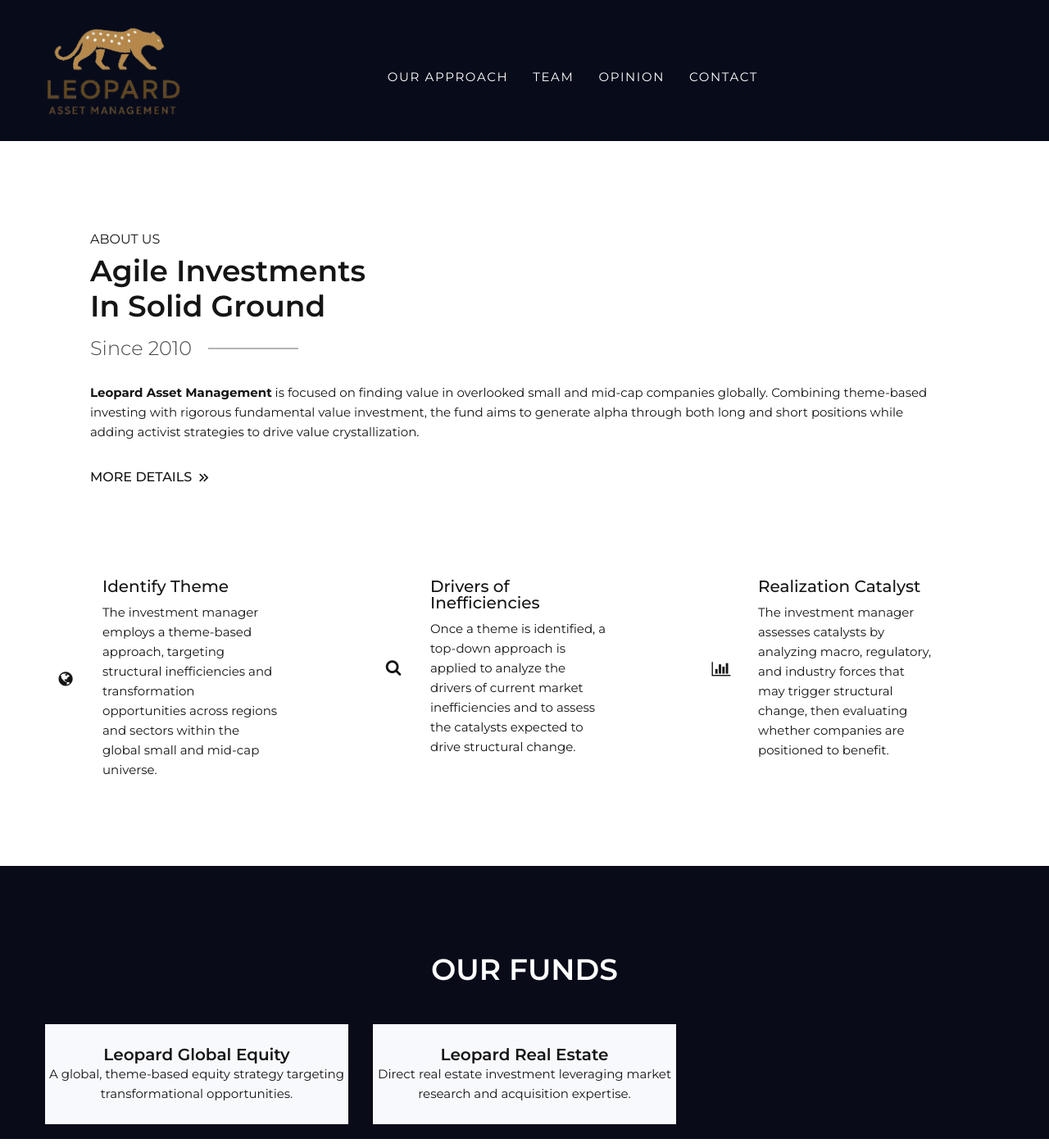
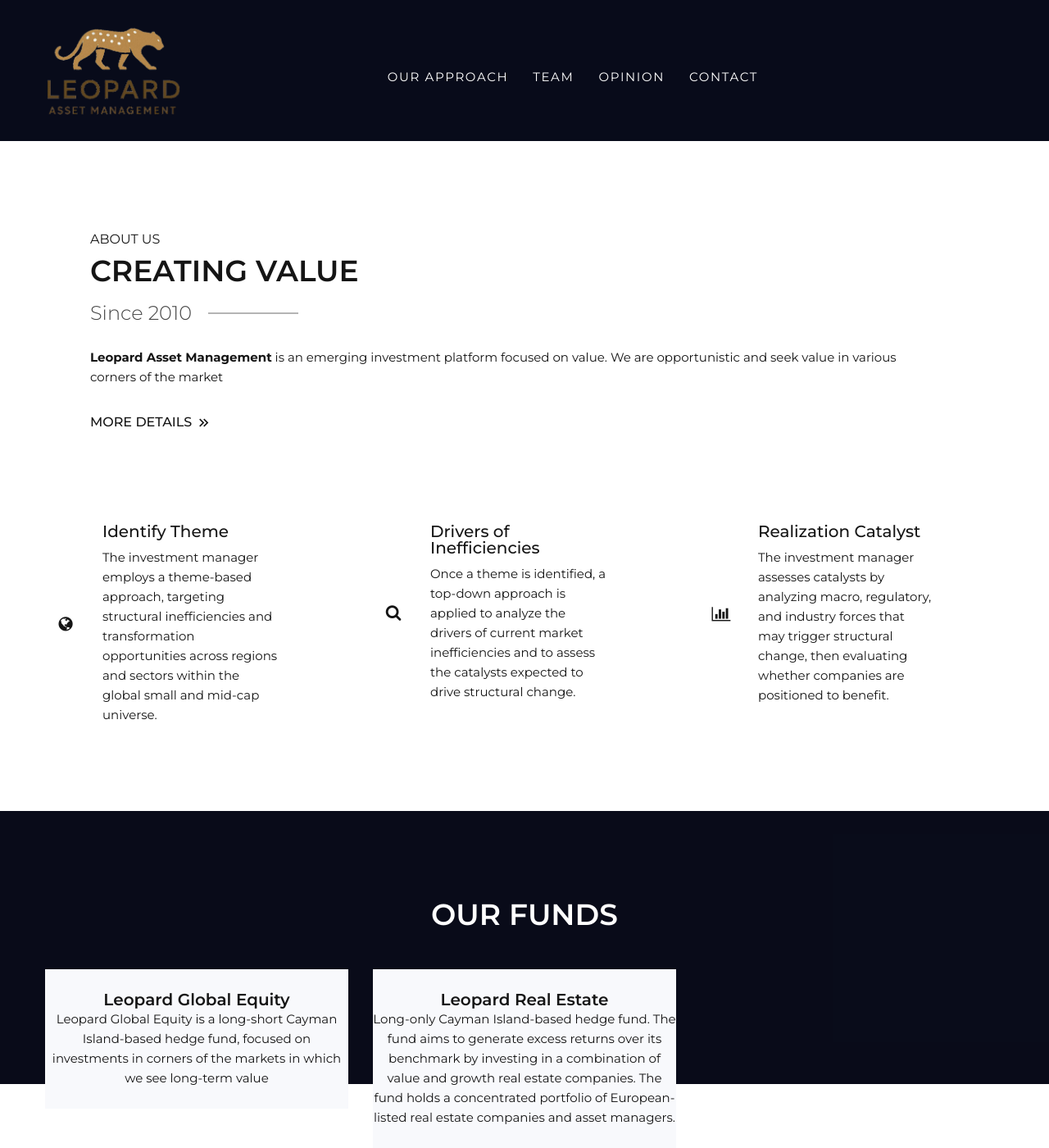
Before and after one commit to dortheimer/leopard-website, a Jekyll site: the page built from website/index.md, in a window 1280 px wide and 1400 px high. Shown: the whole window at 82% size. Built offline with Jekyll 4.4.1, drawn with Linux system fonts in a browser that asks for light colours.

Commit message:
Fixed text

```diff
--- a/website/index.md
+++ b/website/index.md
@@ -9,10 +9,10 @@
             <div class="col-md-12">
                 <div class="about-content">
                     <h6>ABOUT US</h6>
-                    <h2>Agile Investments <br> In Solid Ground</h2>
+                    <h2>CREATING VALUE</h2>
                     <span class="about-since">Since 2010</span>
                     <p>
-                        <strong>Leopard Asset Management</strong> is focused on finding value in overlooked small and mid-cap companies globally. Combining theme-based investing with rigorous fundamental value investment, the fund aims to generate alpha through both long and short positions while adding activist strategies to drive value crystallization.
+                        <strong>Leopard Asset Management</strong> is an emerging investment platform focused on value. We are opportunistic and seek value in various corners of the market
                     </p>
                     <a href="/about/" class="btn-about">MORE DETAILS <i class="mdi mdi-chevron-double-right"></i></a>
                 </div>
@@ -86,7 +86,7 @@
                                     <!-- alt="Leopard-InvestmentStrategy" /></a> -->
                             <div class="service-txt">
                                 <h5>Leopard Global Equity</h5>
-                                <p>A global, theme-based equity strategy targeting transformational opportunities.</p>
+                                <p>Leopard Global Equity is a long-short Cayman Island-based hedge fund, focused on investments in corners of the markets in which we see long-term value</p>
                             </div>
                         </figure>
                         <!-- <div class="service-content">
@@ -104,7 +104,7 @@
                         <div class="service-thumb">
                             <div class="service-txt">
                                 <h5>Leopard Real Estate</h5>
-                                <p>Direct real estate investment leveraging market research and acquisition expertise.</p>
+                                <p>Long-only Cayman Island-based hedge fund. The fund aims to generate excess returns over its benchmark by investing in a combination of value and growth real estate companies. The fund holds a concentrated portfolio of European-listed real estate companies and asset managers.</p>
                             </div>
                         </div>
                     </div>
```
